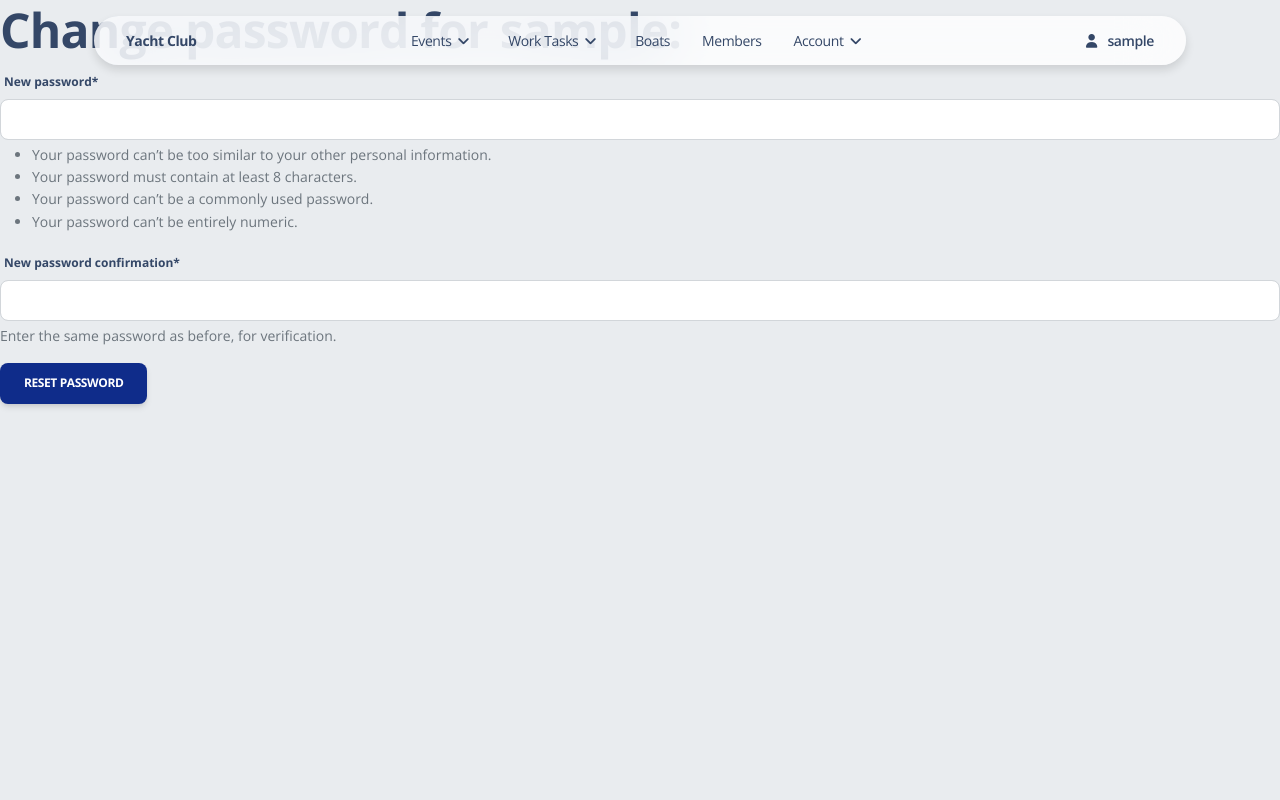
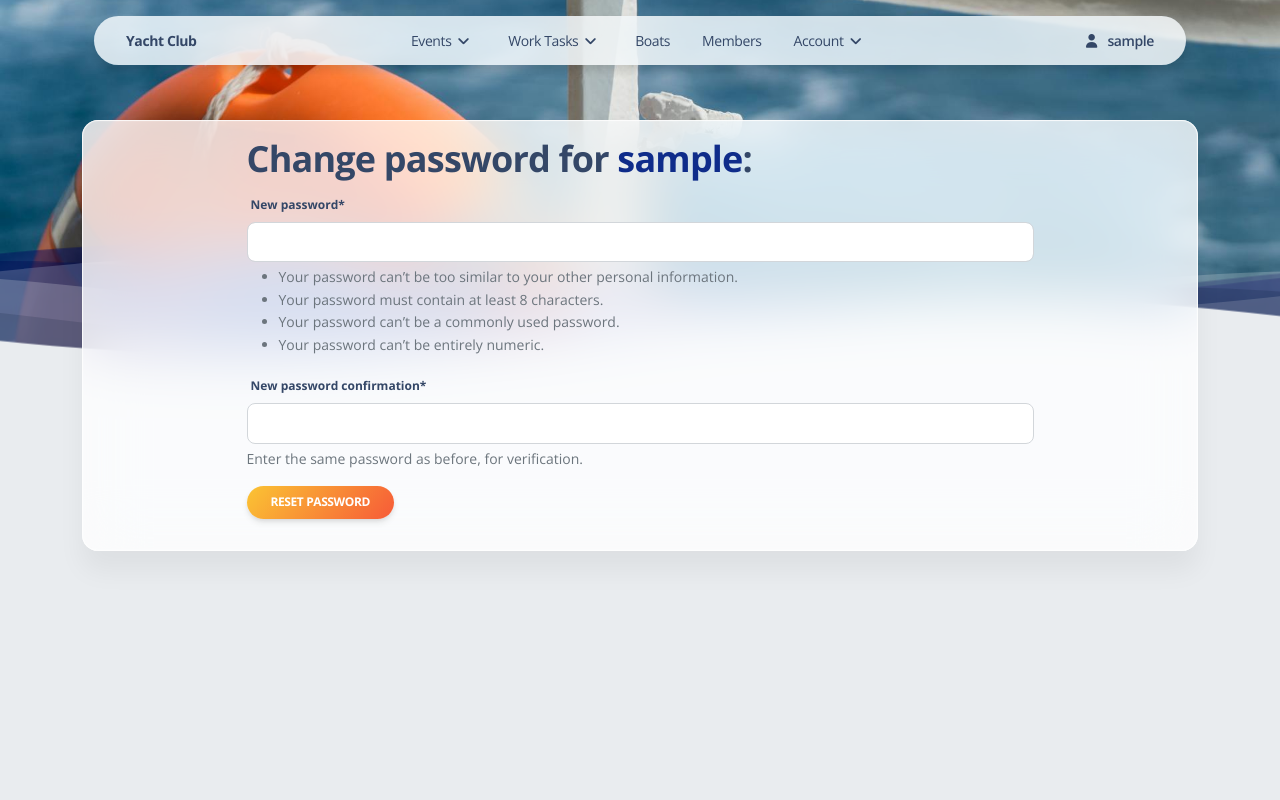
Before and after one commit to wojthecode/yacht-club, a Django app: page /members/reset_password/1/ in a window 1280 px wide. Run offline with Django 5.2, Linux system fonts and the light colour scheme; a user stored in the database is signed in; tables that the repository leaves empty hold one stand-in row (values such as "Sample post"); some libraries are stand-ins or nearby versions.

Commit message:
Refactor password_reset_form to soft-ui-design, add reset password button in member update form

```diff
--- a/templates/club/password_reset_form.html
+++ b/templates/club/password_reset_form.html
@@ -1,9 +1,24 @@
 {% extends "base.html" %}
 {% load crispy_forms_filters %}
+{% load static %}
 
 {% block content %}
 
-<h1>Change password for {{ member.username }}:</h1>
+  <header class="header-2">
+    <div class="page-header min-vh-45 relative"style="background-image: url('{% static 'img/bg/lifebuoy.jpg' %}'); background-position: center 25%">
+      {% include 'includes/waves.html' %}
+    </div>
+  </header>
+
+  <section class="pt-3 pb-4 flex-fill">
+    <div class="container">
+      <div class="row">
+        <div class="col-lg-12 z-index-2 border-radius-xl mt-n12 mx-auto py-3 blur shadow-blur">
+          <div class="mx-auto col-lg-9 px-3">
+
+            <h2>Change password for
+              <span class="text-primary">{{ member.username }}</span>:
+            </h2>
 
             {% if next %}
               <p>Please login to see this page.</p>
@@ -12,9 +27,14 @@
             <form method="post" action="">
               {% csrf_token %}
               {{ form|crispy }}
-
-<input type="submit" value="Reset password" class="btn btn-primary" />
+              <input type="submit" value="Reset password" class="btn bg-gradient-warning rounded-pill px-4 py-2" />
               <input type="hidden" name="next" value="{{ next }}" />
             </form>
 
+          </div>
+        </div>
+      </div>
+    </div>
+  </section>
+
 {% endblock %}
```
Also changed, not shown: templates/club/member_form.html (+6 -2 lines). Lines whose indentation alone changed are shown as unchanged.
